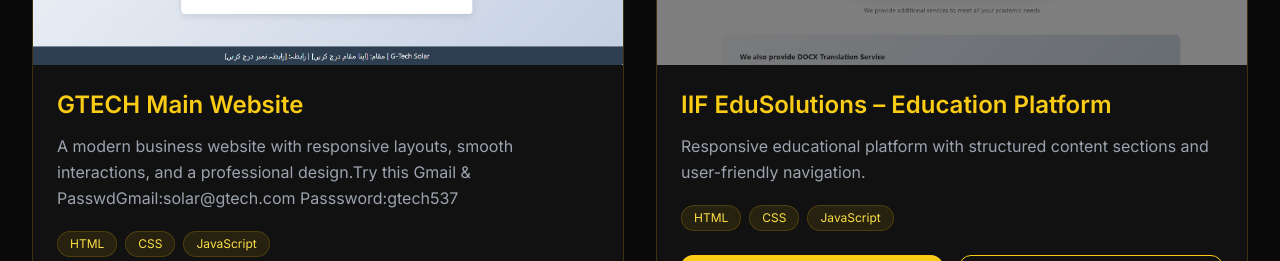
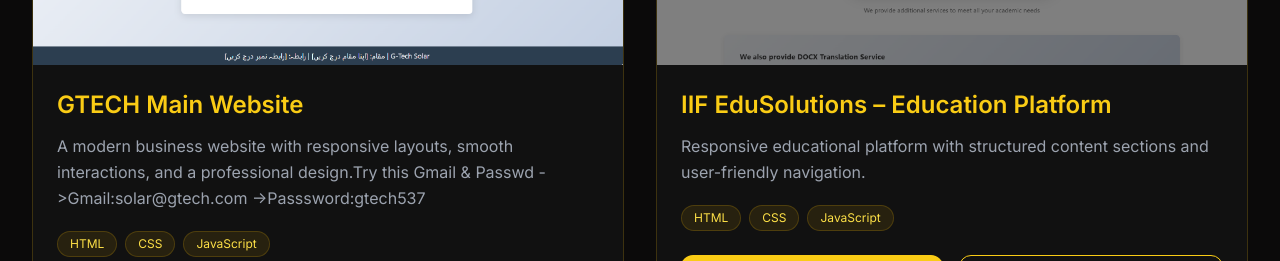
Before and after one commit to syed123-sudo/portfolio, a plain HTML site: page index.html in a window 1280 px wide. Shown: the part 3160-3421 px from the top of the page. Drawn offline with nearby package versions, Linux system fonts and the light colour scheme.

Commit message:
Modify password display format in index.html
Updated the password display format in the description.

```diff
--- a/index.html
+++ b/index.html
@@ -484,7 +484,7 @@
                     </div>
                     <div class="p-6">
                         <h3 class="text-2xl font-semibold text-yellow-400">GTECH Main Website</h3>
-                        <p class="text-gray-400 mt-3 leading-relaxed">A modern business website with responsive layouts, smooth interactions, and a professional design.<n>Try this Gmail & Passwd</n><n>Gmail:solar@gtech.com</n> <n>Passsword:gtech537</n></p>
+                        <p class="text-gray-400 mt-3 leading-relaxed">A modern business website with responsive layouts, smooth interactions, and a professional design.<n>Try this Gmail & Passwd  ->Gmail:solar@gtech.com ->Passsword:gtech537</n></p>
                         <div class="flex flex-wrap gap-2 mt-5">
                             <span class="bg-yellow-500/10 text-yellow-300 px-3 py-1 rounded-full text-xs border border-yellow-500/20">HTML</span>
                             <span class="bg-yellow-500/10 text-yellow-300 px-3 py-1 rounded-full text-xs border border-yellow-500/20">CSS</span>
```
